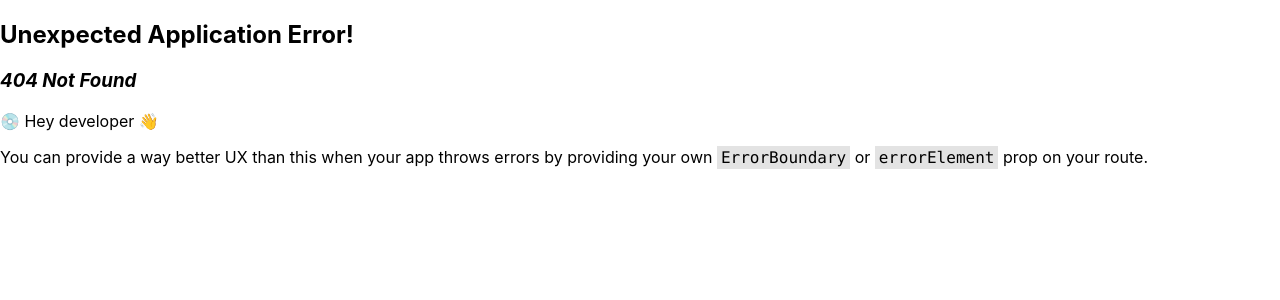
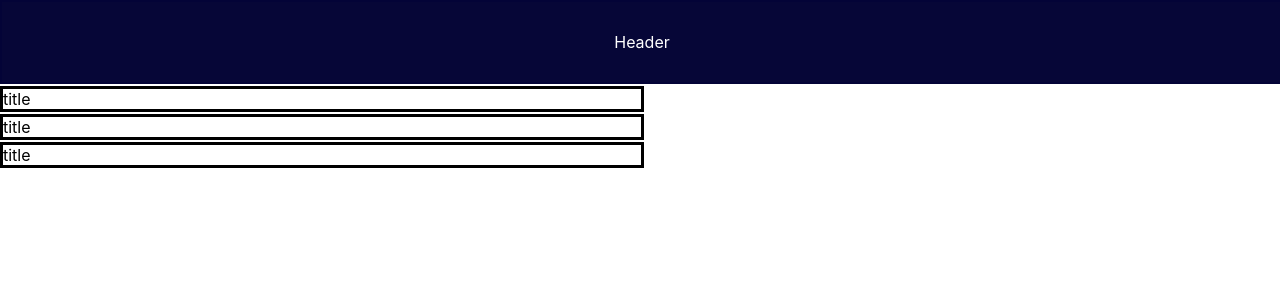
Before and after one commit to divya10mishra/react-practice, a React (Create React App) app: page /accordian in a window 1280 px wide. Before the commit this address had no page. Shown: the top 300 px of the page. Built offline with nearby package versions, Linux system fonts and the light colour scheme.

Commit message:
'accordion'

```diff
--- a/src/App.js
+++ b/src/App.js
@@ -8,6 +8,7 @@ import ComponentA from "./concepts/StateUplift/ComponentA";
 import ClassComponentA from "./concepts/StateUpliftClassComponent/ComponentA";
 import Pagination from "./features/Pagination/Pagination.js";
 import UseRef from './concepts/UseRef'
+import Accordian from "./features/Accordian/Accordian.js";
 
 function App() {
   return (
@@ -52,7 +53,12 @@ export const appRouter = createBrowserRouter([
       {
         path:'/useRef',
         element:<UseRef/>
-      }
+      },
+      {
+        path:'/accordian',
+        element:<Accordian/>,
+        errorElement:<>Error fallback page</>
+      },
 
     ],
   },
--- /dev/null
+++ b/src/features/Accordian/Accordian.js
@@ -0,0 +1,26 @@
+import React,{useState} from 'react'
+import Child from './Child'
+
+function Accordion() {
+    const [active,setActive] = useState({ name:'' , toggle: false})
+
+    const handleToggle = (name) => {
+        if(active.name===name){
+            setActive({...active, toggle:!active.toggle})
+        }else{
+            setActive({name, toggle:true})
+        }
+    }
+
+    console.log(active, "Active")
+
+  return (
+    <div>
+       <Child name={"accordion1"} active={active} handleToggle={handleToggle}/>
+       <Child name={"accordion2"}  active={active} handleToggle={handleToggle}/>
+       <Child name={"accordion3"}  active={active} handleToggle={handleToggle}/>
+    </div>
+  )
+}
+
+export default Accordion
--- /dev/null
+++ b/src/features/Accordian/Child.js
@@ -0,0 +1,23 @@
+import React from "react";
+
+function Child({name, active, handleToggle}) {
+
+  return (
+    <div style={{ width: "50%", border: "2px solid black", marginTop: "2px" }}>
+      <div
+        data-name={name}
+        style={{ border: "1px solid black" }}
+        onClick={(event)=>handleToggle(event.target.getAttribute('data-name'))}
+      >
+        title
+      </div>
+      {active.name==name && active.toggle ? (
+        <div style={{ display: "block" }}>content hidden</div>
+      ) : (
+        <div style={{ display: "none" }}>content block</div>
+      )}
+    </div>
+  );
+}
+
+export default Child;
```
